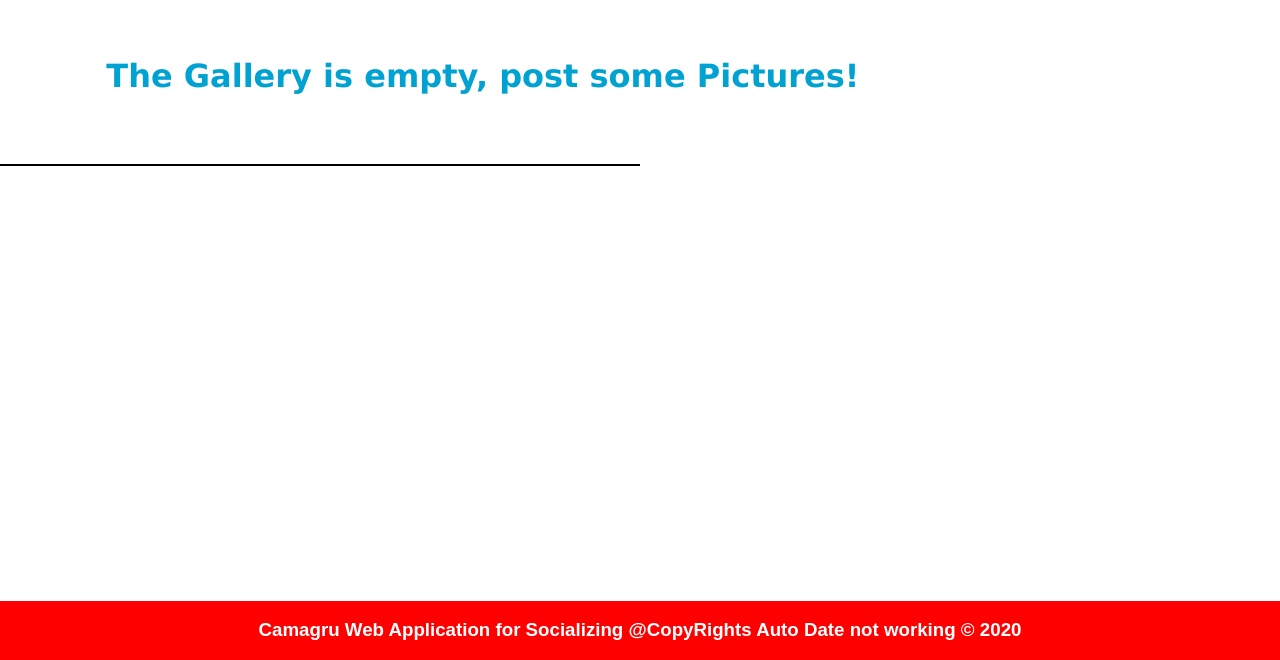
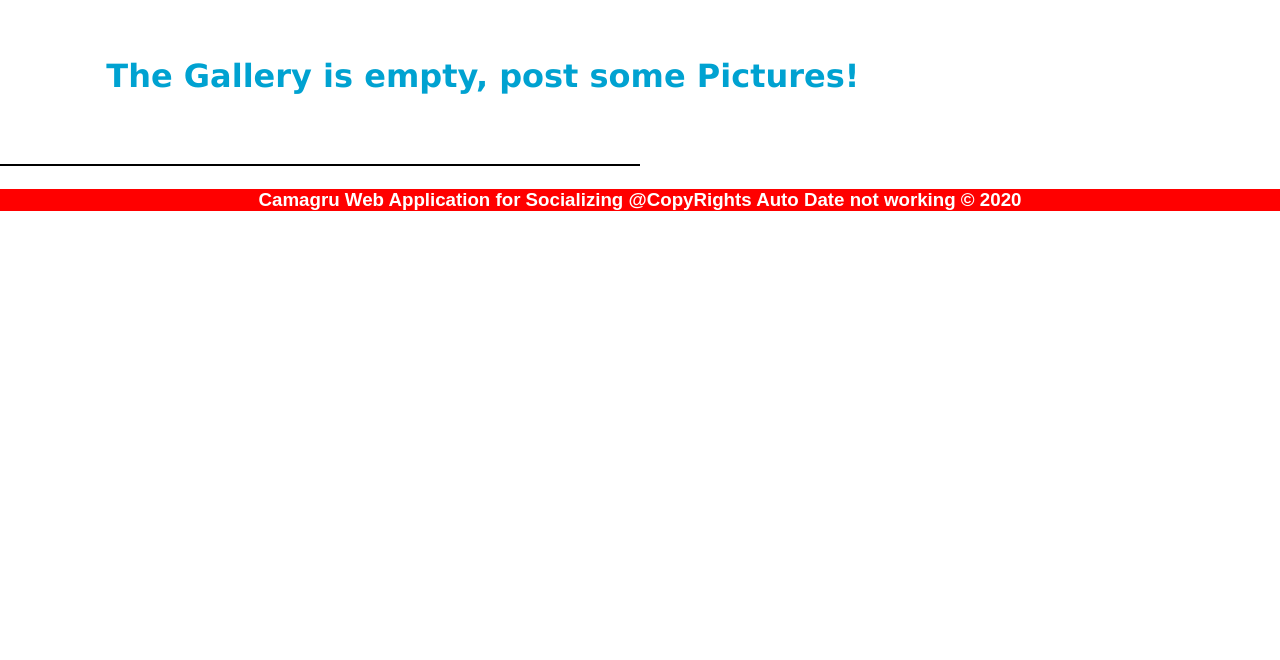
Before and after one commit to Newbie0007/camagru, a PHP site: page /Camagru-master/pages/public_gallery.php in a window 1280 px wide. Shown: the part 140-800 px from the top of the page. Run offline with PHP 8.4, Linux system fonts and the light colour scheme; data that the repository does not hold is empty.

Commit message:
Update stylesheet.css

```diff
--- a/Javascripts/stylesheet.css
+++ b/Javascripts/stylesheet.css
@@ -276,7 +276,7 @@ strong{
     color: green;
 }
 .footer {
-    position: fixed;
+    position: relative;
     left: 0;
     bottom: 0;
     width: 100%;
```
